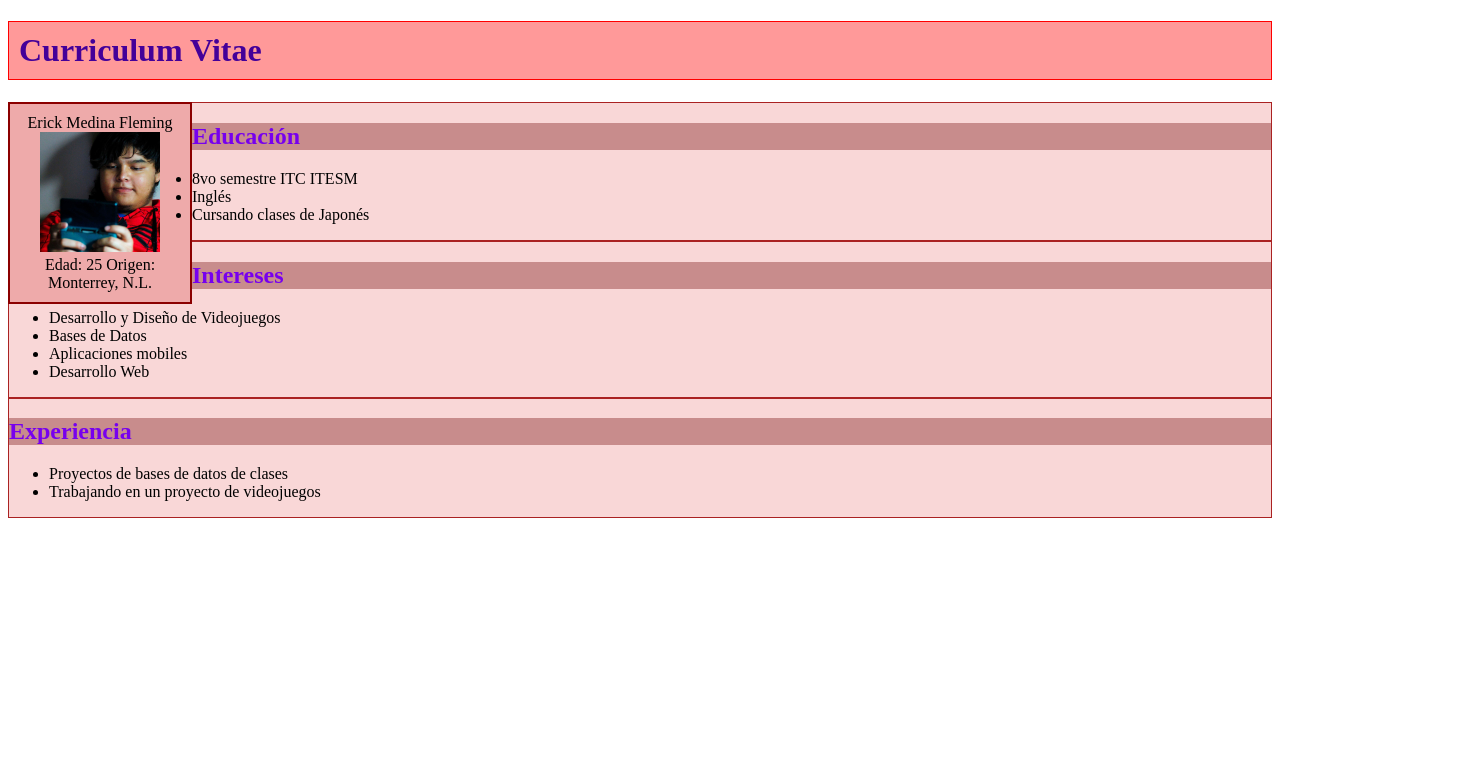
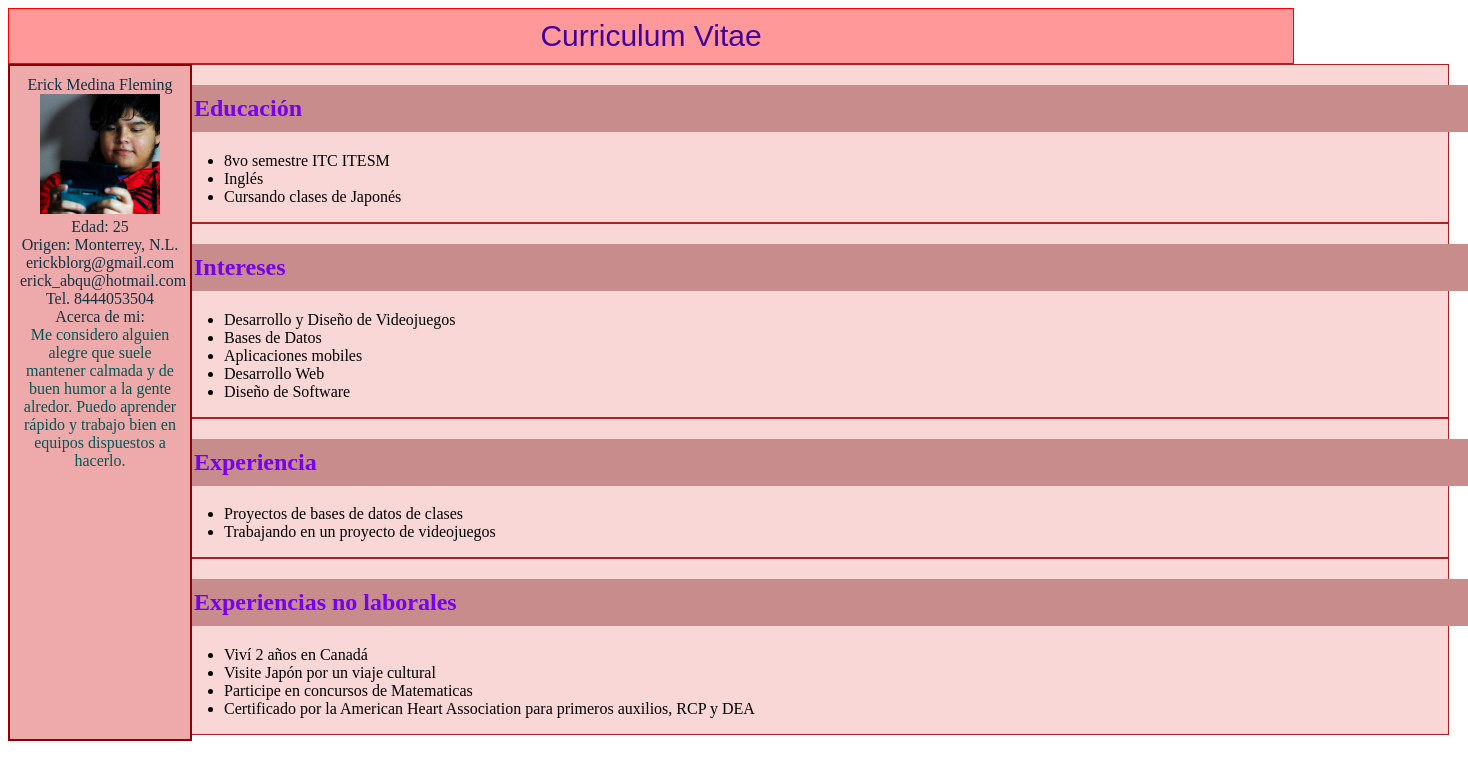
Before and after one commit to ErickMedinaFleming/labWeb, a plain HTML site: page Tarea1/index.html in a window 1280 px wide. Shown: the whole page, 1468 px wide, since content can reach past the window. Drawn offline with Linux system fonts and the light colour scheme.

Commit message:
Actualizacion1

```diff
--- a/Tarea1/css/styles.css
+++ b/Tarea1/css/styles.css
@@ -1,12 +1,17 @@
 span{
 	display: block;
 	width: 160px;
-	height:100%;
+	min-height:653px;
+	max-height: 1000px;
 	padding: 10px 10px;
 	border:2px solid darkred;
 	background-color: #EEAAAA;
 	float:left;
 	text-align:center;
+	color:#113243;
+}
+.info{
+	display:block;
 }
 img{
 	width:120px;
@@ -16,16 +21,27 @@ img{
 h2{
 	background-color: rgb(200,140,140);
 	color:#7700EE;
+	padding: 10px;
+	width:100%;
 }
 div{
 	background-color: #F9D7D7;
 	border: 1px solid #AA2222;
 	float:top;
+	padding:0px 0px 0px 175px;
+	width:100%;
 }
-h1{
+header{
 	background-color:#FF9999;
 	border:1px solid red;
 	padding: 10px;
 	color:#440099;
-
+	font-size:30px;
+	font-family:Arial;
+	text-align: center;
+	width:100%;
 }
+#personal{
+	color:#005755;
+	text-shadow: 1px;
+}
--- a/Tarea1/index.html
+++ b/Tarea1/index.html
@@ -5,12 +5,17 @@
 		<link rel="stylesheet" type="text/css" href="css/styles.css">
 	</head>
 	<body>
-		<h1>Curriculum Vitae</h1>
+		<header>Curriculum Vitae</header>
 		<span>
-			<label>Erick Medina Fleming</label>
+			<label class="info">Erick Medina Fleming</label>
 			<img src="sources/Erick.jpg" alt="Erick Medina">
 			<label class="info">Edad: 25</label>
 			<label class="info">Origen: Monterrey, N.L.</label>
+			<label class="info">erickblorg@gmail.com</label>
+			<label class="info">erick_abqu@hotmail.com</label>
+			<label class="info">Tel. 8444053504</label>
+			<label class="info">Acerca de mi:</label>
+			<label class="info" id="personal">Me considero alguien alegre que suele mantener calmada y de buen humor a la gente alredor. Puedo aprender rápido y trabajo bien en equipos dispuestos a hacerlo.</label>
 		</span>
 		<div>
 			<h2>Educación</h2>
@@ -27,6 +32,7 @@
 				<li>Bases de Datos</li>
 				<li>Aplicaciones mobiles</li>
 				<li>Desarrollo Web</li>
+				<li>Diseño de Software</li>
 			</ul>
 		</div>
 		<div>
@@ -36,5 +42,14 @@
 				<li>Trabajando en un proyecto de videojuegos</li>
 			</ul>
 		</div>
+		<div>
+			<h2>Experiencias no laborales</h2>
+			<ul>
+				<li>Viví 2 años en Canadá</li>
+				<li>Visite Japón por un viaje cultural</li>
+				<li>Participe en concursos de Matematicas</li>
+				<li>Certificado por la American Heart Association para primeros auxilios, RCP y DEA</li>
+			</ul>
+		</div>
 	</body>
 </html>
```
